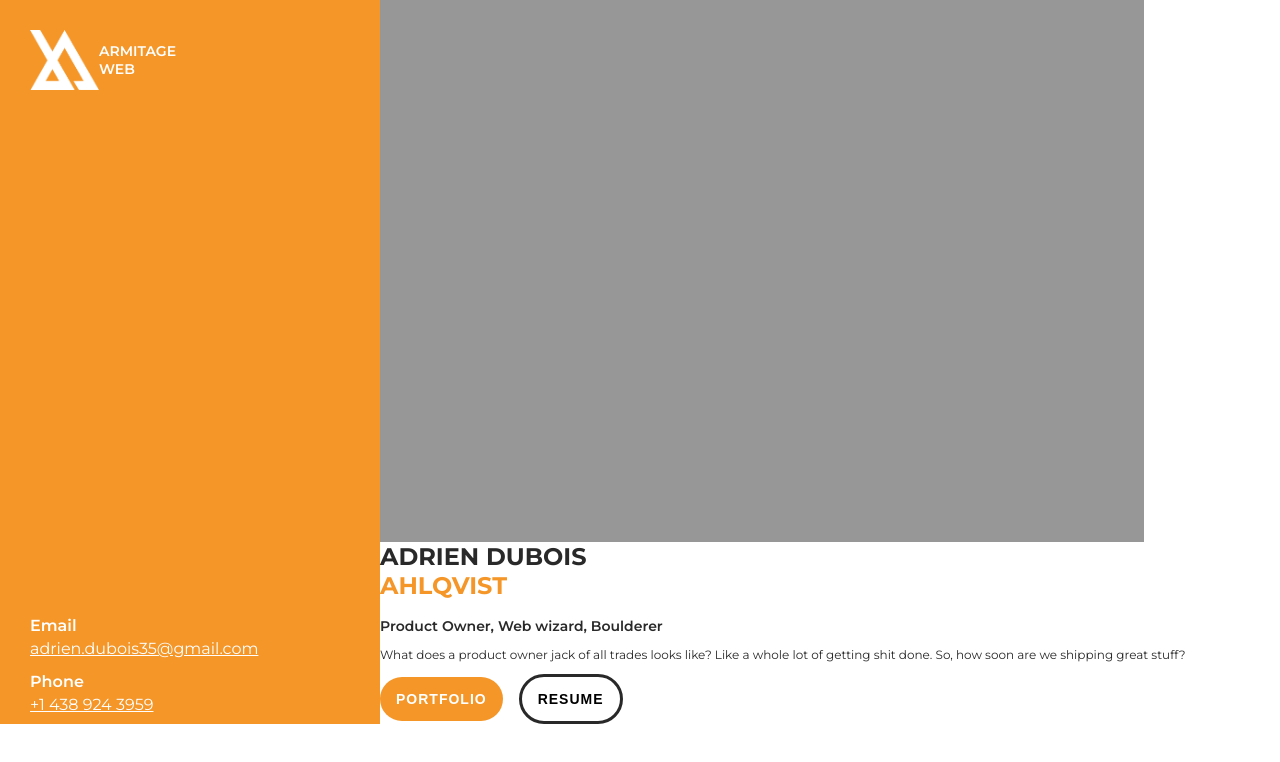
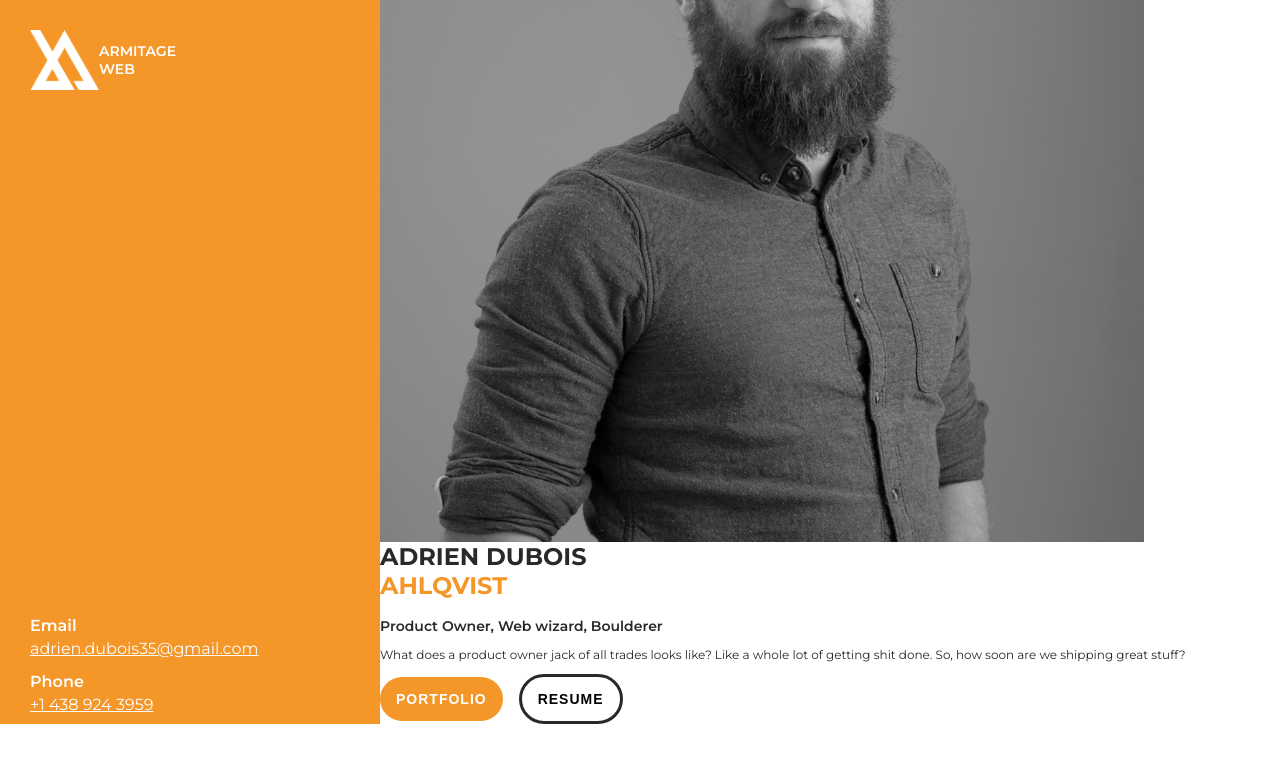
Before and after one commit to Armitage35/portfolio, a Vue app: page / in a window 1280 px wide. Shown: the top 762 px of the page. Built offline with nearby package versions, Linux system fonts and the light colour scheme.

Commit message:
Display picture in home

```diff
--- a/src/Views/Portfolio/Home/Home.scss
+++ b/src/Views/Portfolio/Home/Home.scss
@@ -2,7 +2,11 @@
 	height: 542px;
 	width: 764px;
 	background-color: $grey;
-	// background-image: url('../../../assets/adrien_B&N.png') no-repeat center center fixed
+	background-image: url('assets/profilePicture.png');
+	background-position: center;
+	background-repeat: no-repeat;
+	background-size: cover;
+	z-index: 1;
 }
 
 .home__name {
--- a/src/Views/Portfolio/Home/Home.vue
+++ b/src/Views/Portfolio/Home/Home.vue
@@ -1,6 +1,7 @@
 <template>
 	<div class="portfolio__home">
-		<div class="home__picture"></div>
+		<div class="home__picture">
+		</div>
 		<div class="home__name">
 			<h1>Adrien Dubois</h1>
 			<h1 class="portfolio__lastName">Ahlqvist</h1>
@@ -16,5 +17,6 @@
 
 <script>
 export default {
+
 }
 </script>
```
Also changed, not shown: src/assets/profilePicture.png (renamed from src/assets/adrien_B&N.png).
